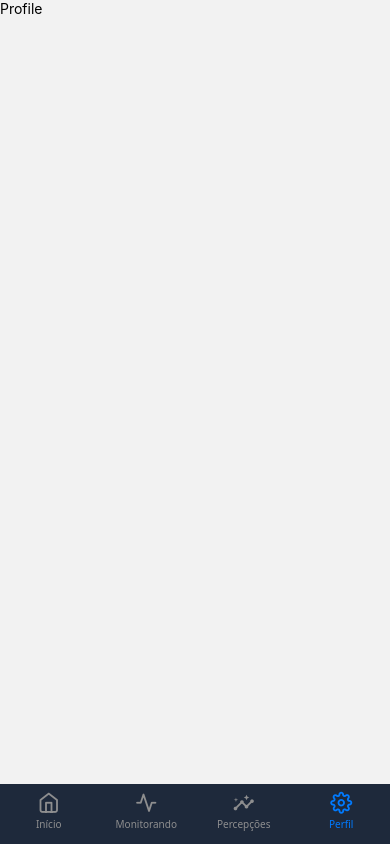
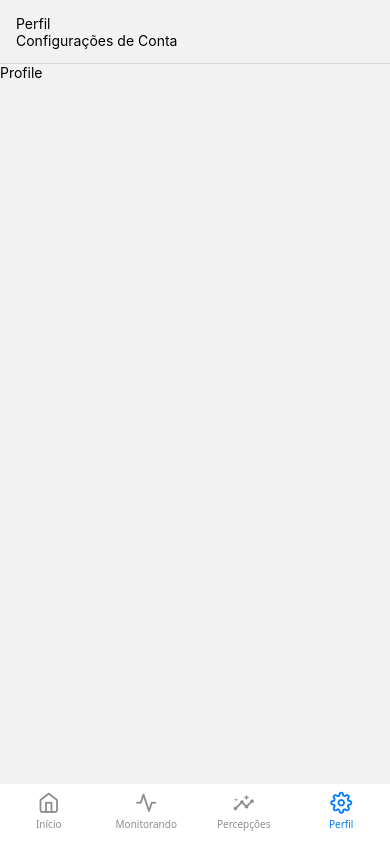
Before and after one commit to VitorValentimSilva/Carteira-Saudavel, a React Native app: screen /Perfil in a window 390 px wide. Built offline with nearby package versions, Linux system fonts and the light colour scheme.

Commit message:
Mudanças na estilização de alguns componentes.

```diff
--- a/src/routes/tab.routes.tsx
+++ b/src/routes/tab.routes.tsx
@@ -1,3 +1,5 @@
+import React from "react";
+import { Text, View } from "react-native";
 import { createBottomTabNavigator } from "@react-navigation/bottom-tabs";
 import { Feather, MaterialIcons } from "@expo/vector-icons";
 
@@ -8,13 +10,34 @@ import Profile from "../screens/Profile";
 
 const Tab = createBottomTabNavigator();
 
+function CustomHeader({
+  title,
+  subtitle,
+}: {
+  title: string;
+  subtitle?: string;
+}) {
+  return (
+    <View>
+      <Text className="font-bold text-[22px]">{title}</Text>
+      {subtitle && (
+        <Text className="texte-[14px] text-gray-600">{subtitle}</Text>
+      )}
+    </View>
+  );
+}
+
 export default function TabRoutes() {
   return (
     <Tab.Navigator
       screenOptions={{
-        headerShown: false,
+        headerStyle: {
+          backgroundColor: "#FFFFF",
+          elevation: 0,
+          shadowOpacity: 0,
+        },
         tabBarStyle: {
-          backgroundColor: "#1e293b",
+          backgroundColor: "#FFFFFF",
           borderTopWidth: 0,
           position: "absolute",
           bottom: 0,
@@ -31,8 +54,12 @@ export default function TabRoutes() {
           tabBarIcon: ({ color }) => (
             <Feather name="home" size={22} color={color} />
           ),
+          headerTitle: () => (
+            <CustomHeader title="Carteira Saudável" subtitle="Início" />
+          ),
         }}
       />
+
       <Tab.Screen
         name="Monitorando"
         component={Tracking}
@@ -40,8 +67,15 @@ export default function TabRoutes() {
           tabBarIcon: ({ color }) => (
             <Feather name="activity" size={22} color={color} />
           ),
+          headerTitle: () => (
+            <CustomHeader
+              title="Acompanhamento Diário"
+              subtitle="Hábitos de saúde"
+            />
+          ),
         }}
       />
+
       <Tab.Screen
         name="Percepções"
         component={Insights}
@@ -49,8 +83,15 @@ export default function TabRoutes() {
           tabBarIcon: ({ color }) => (
             <MaterialIcons name="insights" size={22} color={color} />
           ),
+          headerTitle: () => (
+            <CustomHeader
+              title="Percepções"
+              subtitle="Descubra padrões e tendências"
+            />
+          ),
         }}
       />
+
       <Tab.Screen
         name="Perfil"
         component={Profile}
@@ -58,6 +99,9 @@ export default function TabRoutes() {
           tabBarIcon: ({ color }) => (
             <Feather name="settings" size={22} color={color} />
           ),
+          headerTitle: () => (
+            <CustomHeader title="Perfil" subtitle="Configurações de Conta" />
+          ),
         }}
       />
     </Tab.Navigator>
--- a/src/screens/Dashboard.tsx
+++ b/src/screens/Dashboard.tsx
@@ -2,7 +2,7 @@ import { Text, View } from "react-native";
 
 export default function Dashboard() {
   return (
-    <View className="flex-1 items-center justify-center bg-slate-900">
+    <View className="flex-1 items-center justify-center bg-Background">
       <Text className="text-red-600">Dashboard</Text>
     </View>
   );
--- a/src/screens/Insights.tsx
+++ b/src/screens/Insights.tsx
@@ -2,7 +2,7 @@ import { Text, View } from "react-native";
 
 export default function Insights() {
   return (
-    <View className="flex-1 items-center justify-center bg-slate-900">
+    <View className="flex-1 items-center justify-center bg-Background">
       <Text className="text-red-600">Insights</Text>
     </View>
   );
--- a/src/screens/Profile.tsx
+++ b/src/screens/Profile.tsx
@@ -2,7 +2,7 @@ import { Text, View } from "react-native";
 
 export default function Profile() {
   return (
-    <View className="flex-1 items-center justify-center bg-slate-900">
+    <View className="flex-1 items-center justify-center bg-Background">
       <Text className="text-red-600">Profile</Text>
     </View>
   );
--- a/src/screens/Tracking.tsx
+++ b/src/screens/Tracking.tsx
@@ -2,7 +2,7 @@ import { Text, View } from "react-native";
 
 export default function Tracking() {
   return (
-    <View className="flex-1 items-center justify-center bg-slate-900">
+    <View className="flex-1 items-center justify-center bg-Background">
       <Text className="text-red-600">Tracking</Text>
     </View>
   );
--- a/src/styles/colors.ts
+++ b/src/styles/colors.ts
@@ -1,6 +1,6 @@
-import { green } from "react-native-reanimated/lib/typescript/Colors";
+export const colors = {
+  Background: "#F9FAFB",
 
-export const colors = {
   gray: {
     200: "#1F2937",
     300: "#374151",
```
